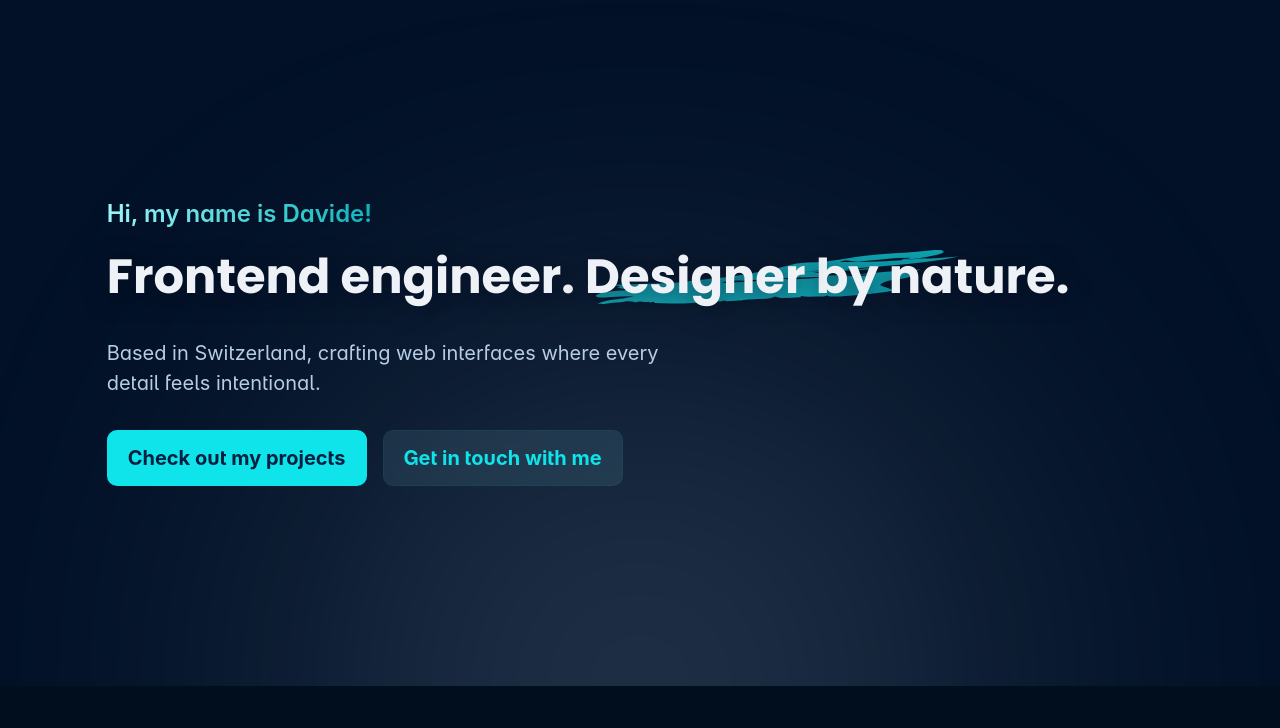
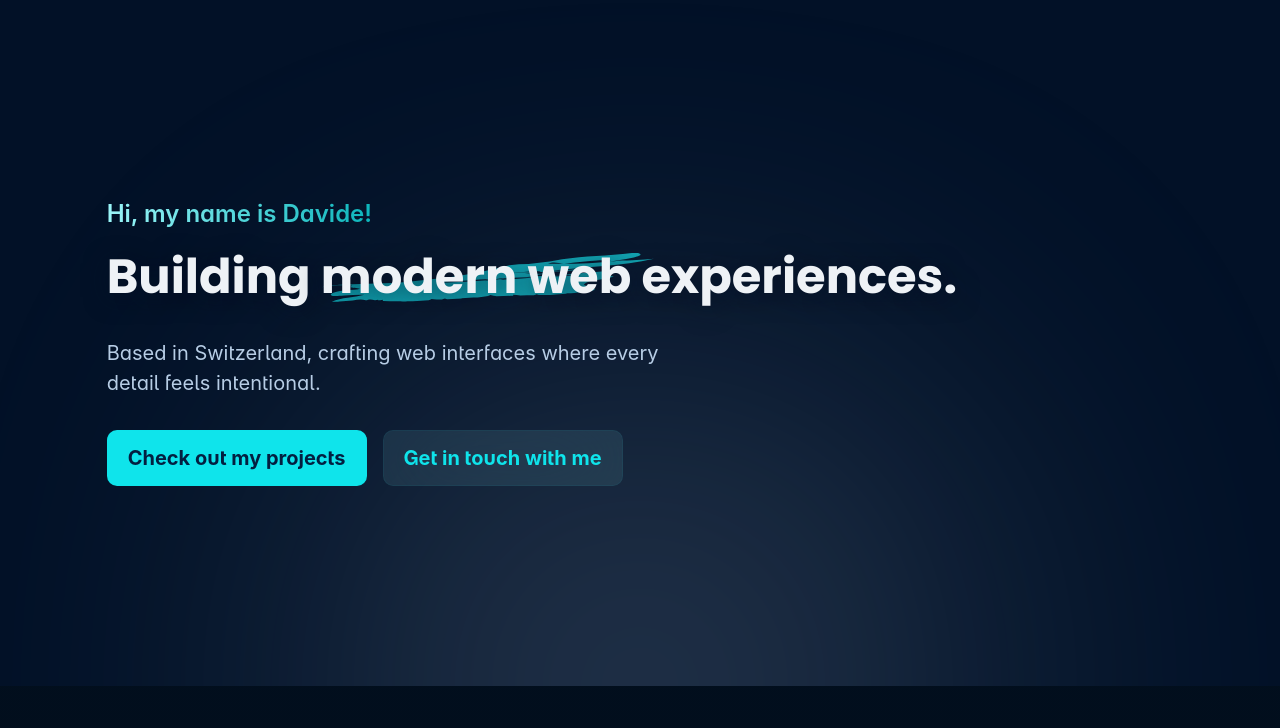
Before and after one commit to DaveKeehl/portfolio, an Astro site: page / in a window 1280 px wide. Shown: the part 72-800 px from the top of the page. Built offline with nearby package versions, Linux system fonts and the light colour scheme; Astro itself is replaced by a stand-in of ours; a web font is replaced by a local one.

Commit message:
content: update hero headline copy

```diff
--- a/src/components/sections/Hero.astro
+++ b/src/components/sections/Hero.astro
@@ -17,14 +17,13 @@ import Container from "@components/Container.astro";
         Hi, my name is Davide!
       </p>
       <h1 class="h1-bold text-shadow">
-        Frontend engineer.{" "}
-        <span class="stroke relative"
-          >Designer<img
+        Building{" "}<span class="stroke relative"
+          >modern<img
             src="/stroke.svg"
             alt="Turquoise colored paint stroke"
             class="absolute top-1/2 left-0 -z-1 origin-left -translate-y-1/2 scale-[1.7] select-none"
           /></span
-        >{" "}by nature.
+        >{" "}web experiences.
       </h1>
     </div>
     <p class="p3-regular max-w-150 text-blue-100">
```
